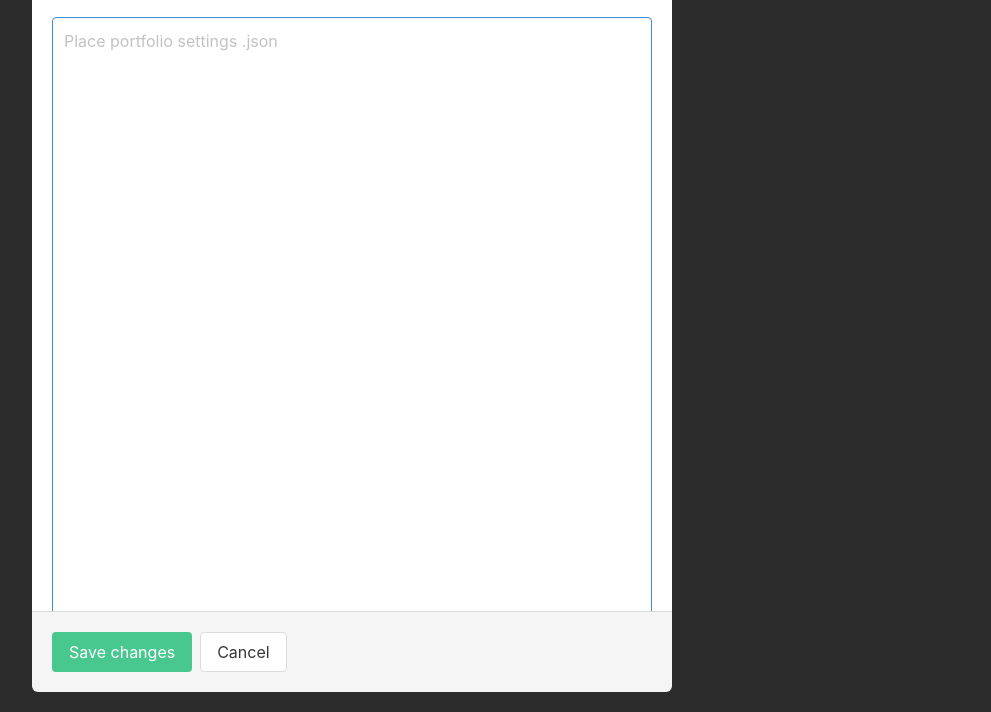
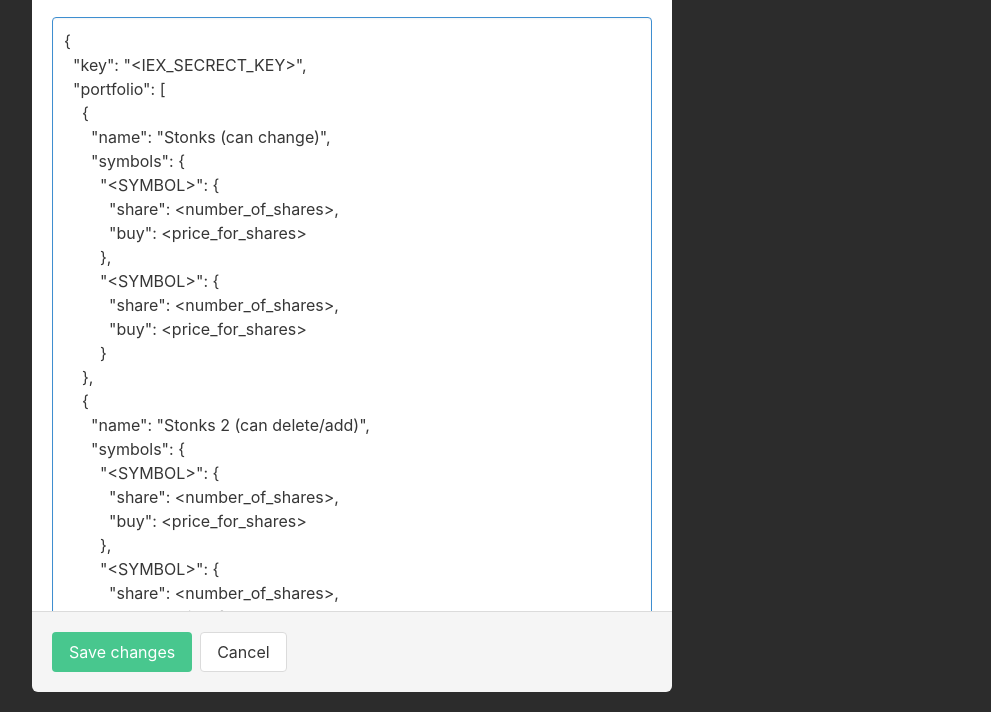
Before and after one commit to James-Burgess/stonkboard, a plain HTML site: page index.html in a window 1280 px wide. Shown: the part 88-800 px from the top of the page, without its empty margins (288-1279 px from the left). Drawn offline with nearby package versions, Linux system fonts and the light colour scheme.

Commit message:
add example cfg

```diff
--- a/index.html
+++ b/index.html
@@ -48,7 +48,34 @@
         if (settings) {
           jsonSettings.innerHTML = JSON.stringify(JSON.parse(settings), null, 2)
         } else {
-          jsonSettings.innerHTML = ''
+          jsonSettings.innerHTML = '{\n' +
+                  '  "key": "<IEX_SECRECT_KEY>",\n' +
+                  '  "portfolio": [\n' +
+                  '    {\n' +
+                  '      "name": "Stonks (can change)",\n' +
+                  '      "symbols": {\n' +
+                  '        "<SYMBOL>": {\n' +
+                  '          "share": <number_of_shares>,\n' +
+                  '          "buy": <price_for_shares>\n' +
+                  '        },\n' +
+                  '        "<SYMBOL>": {\n' +
+                  '          "share": <number_of_shares>,\n' +
+                  '          "buy": <price_for_shares>\n' +
+                  '        }\n' +
+                  '    },\n' +
+                  '    {\n' +
+                  '      "name": "Stonks 2 (can delete/add)",\n' +
+                  '      "symbols": {\n' +
+                  '        "<SYMBOL>": {\n' +
+                  '          "share": <number_of_shares>,\n' +
+                  '          "buy": <price_for_shares>\n' +
+                  '        },\n' +
+                  '        "<SYMBOL>": {\n' +
+                  '          "share": <number_of_shares>,\n' +
+                  '          "buy": <price_for_shares>\n' +
+                  '        },\n' +
+                  '    }\n' +
+                  '}'
         }
 
         settingsModal.classList.toggle('is-active')
```
